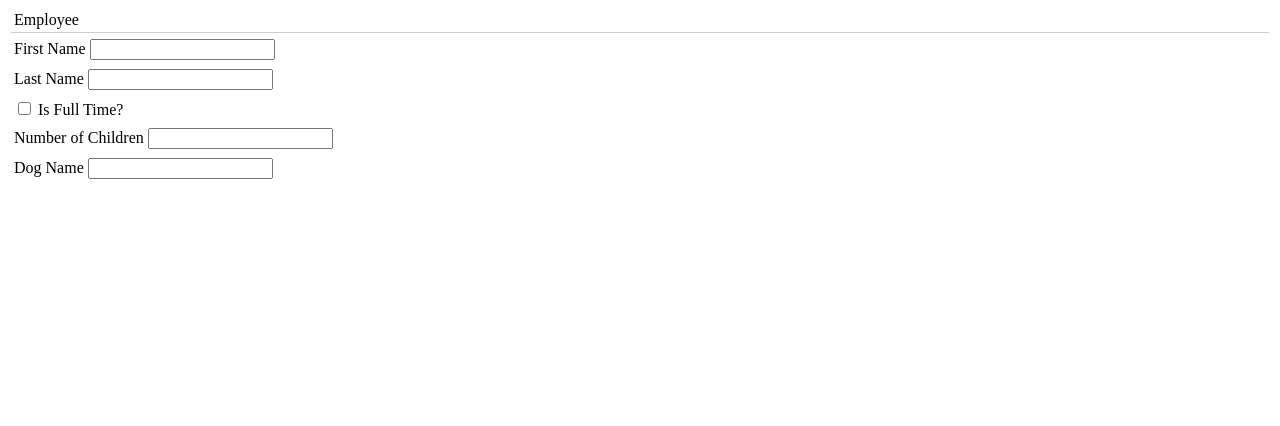
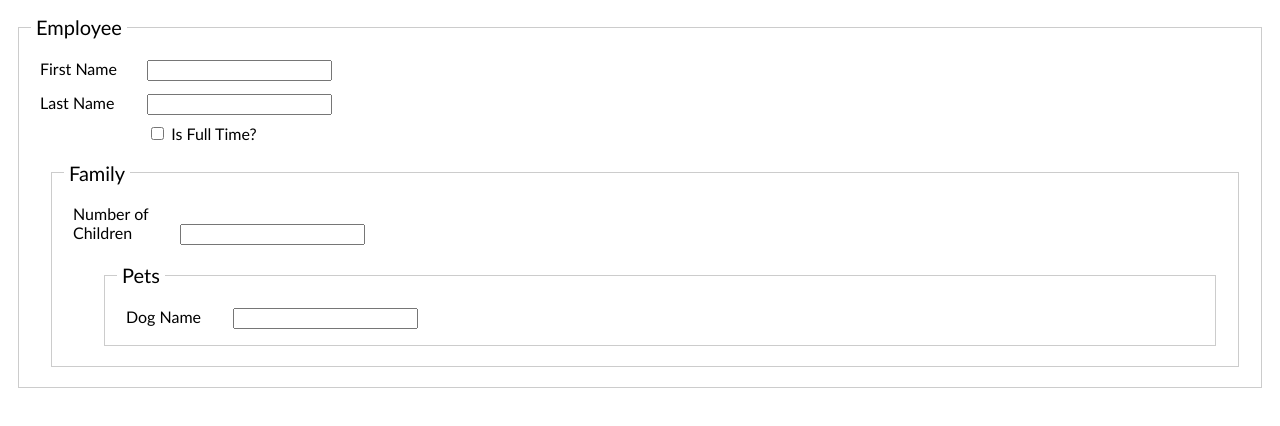
Before and after one commit to TimHeckel/SignalGrr, a plain HTML site: page SignalGrr/index.html in a window 1280 px wide. Drawn offline with Linux system fonts and the light colour scheme; no server answers.

Commit message:
Updating index styling.

```diff
--- a/SignalGrr/index.html
+++ b/SignalGrr/index.html
@@ -3,6 +3,8 @@
 <head>
     <title>SignalGrr - Simple Example</title>
     <style type="text/css">
+        body { font-family: Trebuchet MS; }
+
         #messages
         {
             margin: 10px;
@@ -30,13 +32,20 @@
         {
             padding: 3px;
             margin: 3px;
-            border-bottom: 1px solid #ccc;
         }
         .input
         {
             padding: 3px;
             margin: 3px;
         }
+        .input span { display: inline-block; padding:3px; width:100px; }
+
+        [data-model] { margin:10px; border:1px solid #ccc; }
+        [data-model] legend { padding:5px; font-size: 15pt; }
+        [data-model="Family"] { margin-left: 20px; }
+        [data-model="Pets"] { margin-left: 40px; }
+        [data-prop] { margin-left: 20px; }
+
     </style>
     <script src="Scripts/jquery-1.6.4.js"></script>
     <script src="Scripts/underscore.js"></script>
@@ -52,12 +61,11 @@
         });
     </script>
 </head>
+
 <body data-page="EmployeePage">
     <div>
-        <div class="inputHeader">
-            Employee
-        </div>
-        <div data-model="Employee">
+        <fieldset data-model="Employee">
+            <legend>Employee</legend>
             <div class="input">
                 <span>First Name</span>
                 <input type="text" id="txtFirstName" data-property="FirstName" />
@@ -67,24 +75,28 @@
                 <input type="text" id="txtLastName" data-property="LastName" />
             </div>
             <div class="input">
+                <span></span>
                 <label for="chkFullTime">
                     <input type="checkbox" id="chkFullTime" data-property="IsFullTime" />
                     Is Full Time?
                 </label>
             </div>
-            <div data-model="Family">
+            <fieldset data-model="Family">
+                <legend>Family</legend>
                 <div class="input">
                     <span>Number of Children</span>
                     <input type="text" id="txtChildren" data-property="NumberOfChildren" />
                 </div>
-                 <div data-model="Pets">
+                 <fieldset data-model="Pets">
+                    <legend>Pets</legend>
                     <div class="input">
                         <span>Dog Name</span>
                         <input type="text" id="txtDogName" data-property="DogName" />
                     </div>
-                 </div>
-            </div>
-        </div>
+                 </fieldset>
+            </fieldset>
+        </fieldset>
     </div>
 </body>
+
 </html>
```
